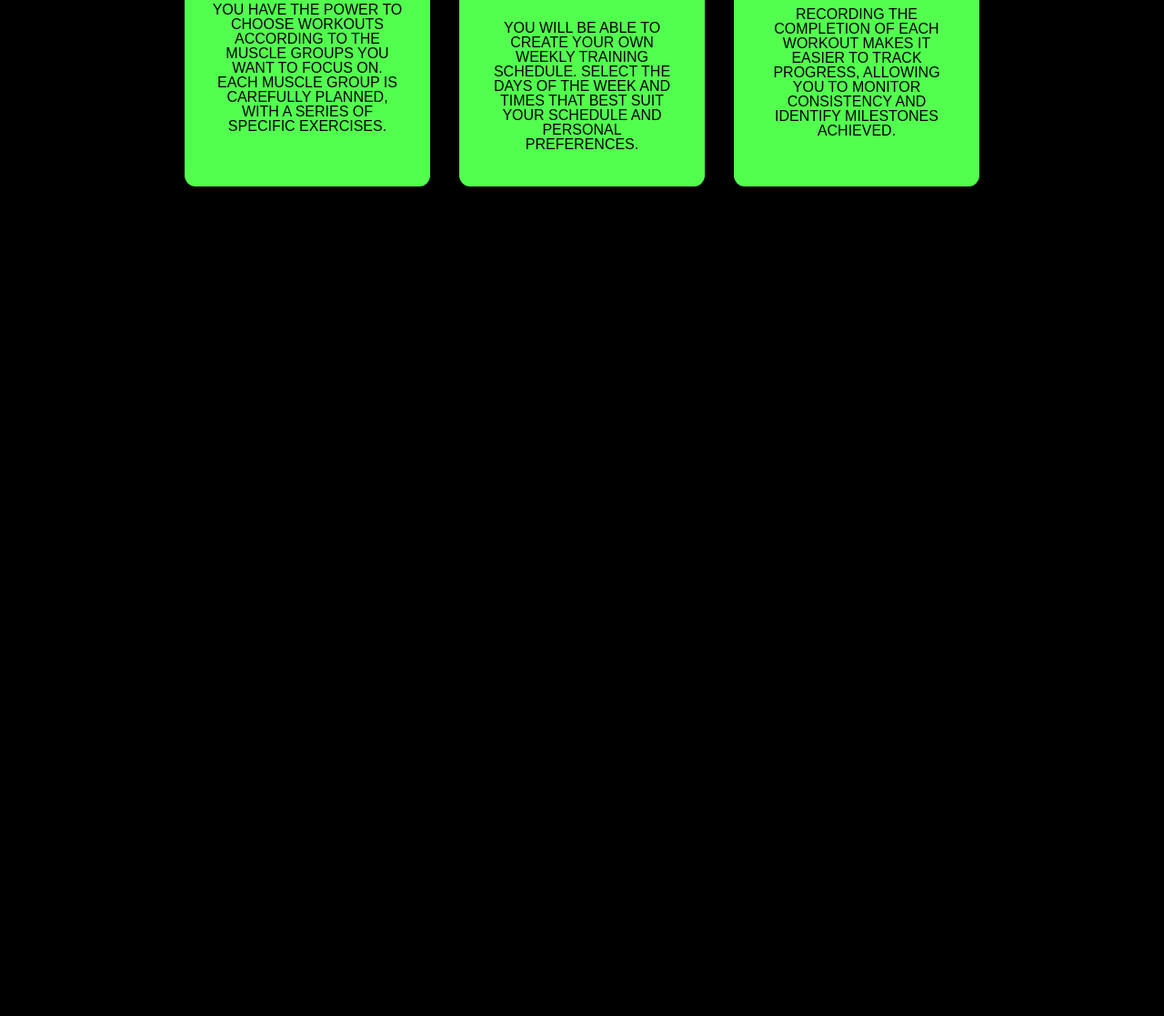
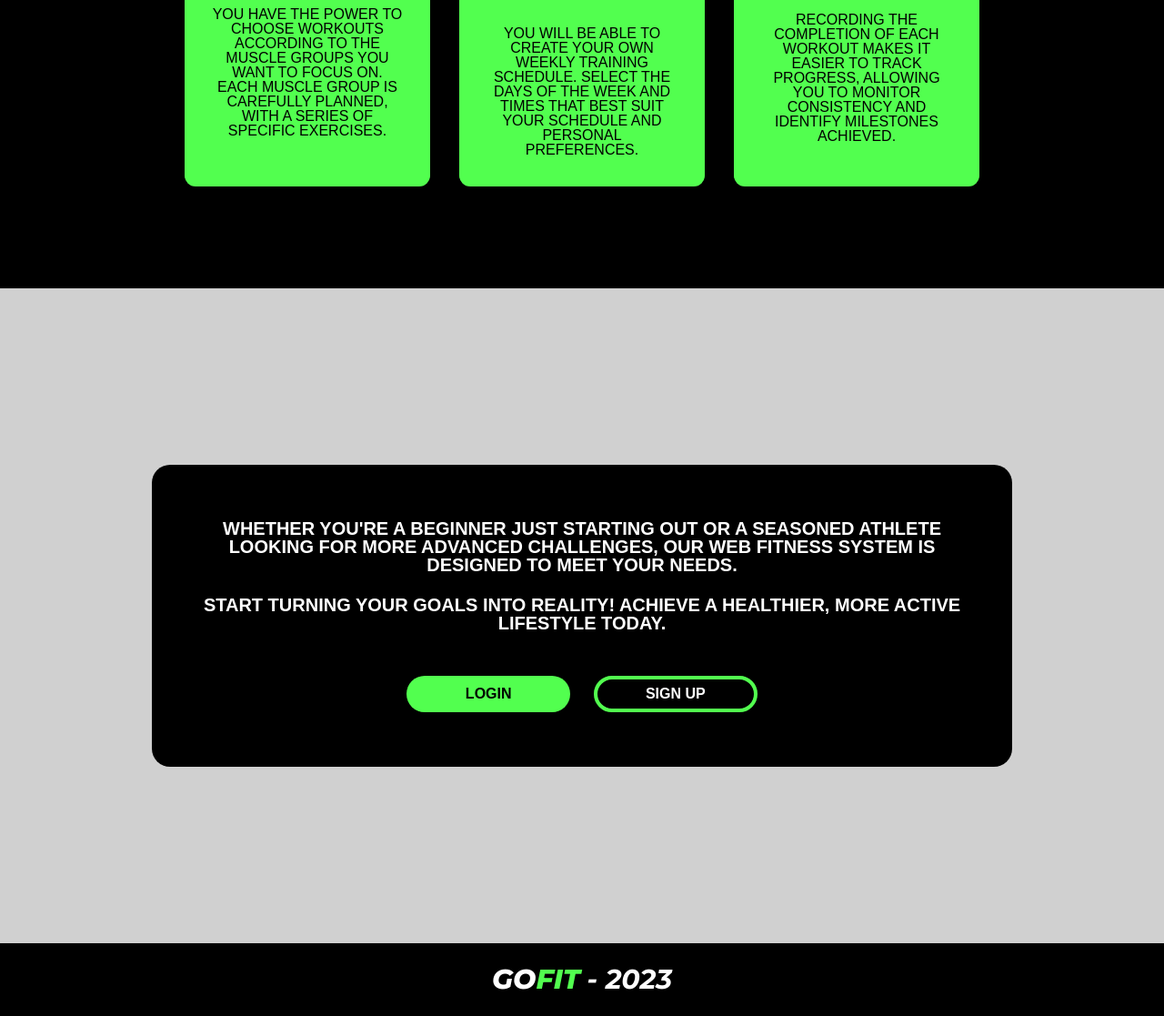
Before and after one commit to LuanaBolino/cronograma-de-treino, a website: page index.html in a window 1280 px wide. Shown: the part 1837-2954 px from the top of the page at 91% size. Before the commit the page ends 2154 px from the top, so only its background shows below. Drawn offline with nearby package versions, Linux system fonts and the light colour scheme; a web font is replaced by a local one.

Commit message:
feat: adiciona a seção de login e o footer.

```diff
--- a/assets/resources/style/style.css
+++ b/assets/resources/style/style.css
@@ -16,6 +16,7 @@ a {
     background: rgb(0, 0, 0);
     padding-inline: 16px;
 }
+
 
 .nav {
     max-width: 1000px;
@@ -235,6 +236,7 @@ h1 {
 
 h4 {
     font-weight: bold;
+    font-size: clamp(1.125rem, 1.0815rem + 0.2174vw, 1.25rem);
 }
 
 .about-cards {
@@ -300,7 +302,7 @@ h4 {
     border-radius: 12px;
     text-align: center;
     flex-wrap: wrap;
-    gap: 30px;
+    gap: 4.5vh;
 }
 
 h3 {
@@ -318,8 +320,64 @@ p {
 .text-icon {
     display: flex;
     flex-direction: column;
-    gap: 20px;
+    gap: 3vh;
 }
+
+/*Get started --------------------------------------------*/
+
+#get-started-section {
+    background-color: #D0D0D0;
+    height: 90vh;
+    width: 100vw;
+    display: flex;
+    justify-content: center;
+    align-items: center;
+}
+
+.started {
+    background-color: black;
+    height: auto;
+    padding: 60px 25px;
+    width: 70vw;
+    border-radius: 20px;
+    display: flex;
+    justify-content: center;
+    align-items: center;
+    flex-direction: column;
+    gap: 6vh;
+}
+
+.text-started{
+    color: white;
+    text-transform: uppercase;
+    text-align: center;
+    padding: 0 15px;
+    display: flex;
+    flex-direction: column;
+    gap: 3vh;
+}
+
+#sign-up-btn {
+    background-color: black;
+    color: white;
+    border: 4px solid #52FF4F;
+}
+.btn-started{
+    display: flex;
+    gap: 2vw;
+    flex-direction: column;
+}
+
+footer{
+    background-color: black;
+    height: 10vh;
+    display: flex;
+    justify-content: center;
+    align-items: center;
+    color: white;
+    gap: 0.6vw;
+}
+
 
 @media(min-width: 1000px) {
     .features {
@@ -329,17 +387,16 @@ p {
     .f-card {
         max-width: 270px;
     }
-    h3{
-        font-size: clamp(1.5625rem, 1.4538rem + 0.5435vw, 1.875rem);;
+
+    h3 {
+        font-size: clamp(1.5625rem, 1.4538rem + 0.5435vw, 1.875rem);
+        ;
     }
-    p{
+
+    p {
         padding: 0 30px;
     }
+    .btn-started{
+        flex-direction: row;
+    }
 }
-
-/*Get started --------------------------------------------*/
-
-.get-started-section{
-    background-color: #D0D0D0;
-
-}
--- a/index.html
+++ b/index.html
@@ -31,7 +31,6 @@
                 <span class="white">GO</span>
                 <span class="green">FIT</span>
             </a>
-
             <button class="hamburger"></button>
 
             <ul class="nav-list">
@@ -51,7 +50,7 @@
                 </div>
                 <h2>BUILD YOUR BODY STRONG</h2>
             </div>
-            <button class="btn-green">START</button>
+            <button class="btn-green" id="start-btn">START</button>
         </section>
 
         <section id="about-section">
@@ -139,11 +138,27 @@
         <section id="get-started-section">
             <div class="container">
                 <div class="started">
-
+                    <div class="text-started">
+                        <h4>Whether you're a beginner just starting out or a seasoned athlete looking for more advanced
+                            challenges, our Web Fitness System is designed to meet your needs.</h4>
+                        <h4>Start turning your goals into reality! Achieve a healthier, more active lifestyle today.
+                        </h4>
+                    </div>
+                    <div class="btn-started">
+                        <button class="btn-green" id="login-btn">LOGIN</button>
+                        <button class="btn-green" id="sign-up-btn">SIGN UP</button>
+                    </div>
                 </div>
             </div>
         </section>
     </main>
+    <footer>
+        <a class="logo" href="index.html">
+            <span class="white">GO</span>
+            <span class="green">FIT</span>
+        </a>
+        <h3>- 2023</h3>
+    </footer>
     <script src="assets/resources/scripts/mobile-menu.js"></script>
 </body>
 
```
Lines whose indentation alone changed are shown as unchanged.
